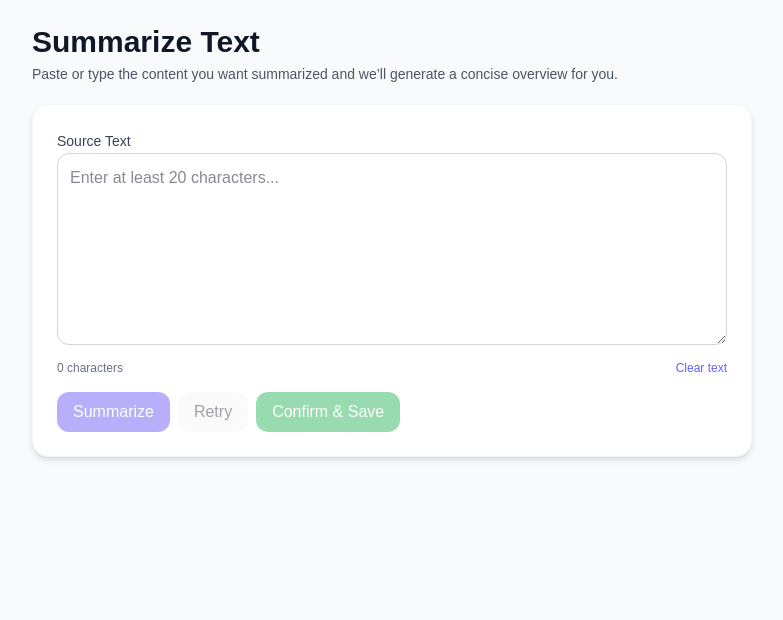
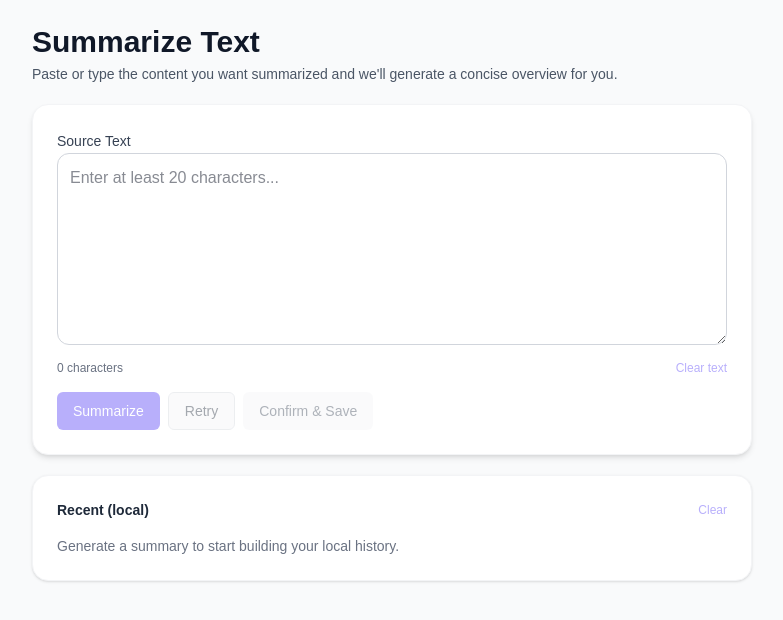
Before and after one commit to duckducknomi/ai-summarizer, a Next.js app: page /summarize in a window 1280 px wide. Shown: the top 620 px of the page, without its empty margins (248-1031 px from the left). Built offline with nearby package versions, Linux system fonts and the light colour scheme.

Commit message:
localstorage hooked, copy to clipboard introduced, history shown

```diff
--- a/src/app/summarize/page.tsx
+++ b/src/app/summarize/page.tsx
@@ -1,23 +1,53 @@
 "use client";
 
-import { useState, useCallback } from "react";
+import { useState, useCallback, useEffect, useRef } from "react";
+
+import {
+  add,
+  attachId,
+  clear as clearHistory,
+  load,
+  type LocalSummary,
+} from "@/lib/localHistory";
 
 type ApiOk = { summary: string };
 type ApiErr = { error?: { code?: string; message?: string } };
+type SaveOk = { id: string; createdAt: string };
 
 export default function SummarizePage() {
   const [text, setText] = useState("");
   const [summary, setSummary] = useState<string | null>(null);
   const [loading, setLoading] = useState(false);
   const [error, setError] = useState<string | null>(null);
+  const [recent, setRecent] = useState<LocalSummary[]>([]);
+  const [copied, setCopied] = useState(false);
+  const [activeAction, setActiveAction] = useState<"summarize" | "save" | null>(
+    null
+  );
+
+  const lastCreatedAtRef = useRef<string | null>(null);
+  const copyTimeoutRef = useRef<ReturnType<typeof setTimeout> | null>(null);
 
   const minLen = 20;
   const canSubmit = !loading && text.trim().length >= minLen;
 
+  useEffect(() => {
+    setRecent(load());
+
+    return () => {
+      if (copyTimeoutRef.current) {
+        clearTimeout(copyTimeoutRef.current);
+      }
+    };
+  }, []);
+
   const handleSummarize = useCallback(async () => {
     setLoading(true);
+    setActiveAction("summarize");
     setError(null);
     setSummary(null);
+    setCopied(false);
+
     try {
       const res = await fetch("/api/summarize", {
         method: "POST",
@@ -25,58 +55,115 @@ export default function SummarizePage() {
         body: JSON.stringify({ text }),
       });
       const data: ApiOk & ApiErr = await res.json();
-      if (!res.ok)
+
+      if (!res.ok) {
         throw new Error(data?.error?.message || "Failed to summarize");
-      setSummary((data as ApiOk).summary);
+      }
+
+      const summaryText = (data as ApiOk).summary;
+      const createdAt = new Date().toISOString();
+
+      setSummary(summaryText);
+      add({ originalText: text, summary: summaryText, createdAt });
+      lastCreatedAtRef.current = createdAt;
+      setRecent(load());
     } catch (e: any) {
-      setError(e.message ?? "Unexpected error");
+      setError(e?.message ?? "Unexpected error");
     } finally {
       setLoading(false);
+      setActiveAction(null);
     }
   }, [text]);
 
   const handleRetry = useCallback(() => {
+    setCopied(false);
     handleSummarize();
   }, [handleSummarize]);
 
   const handleConfirmSave = useCallback(async () => {
     if (!summary) return;
+
     setLoading(true);
+    setActiveAction("save");
     setError(null);
+
     try {
       const res = await fetch("/api/save-summary", {
         method: "POST",
         headers: { "Content-Type": "application/json" },
         body: JSON.stringify({ originalText: text, summary }),
       });
-      const data = await res.json();
-      if (!res.ok) throw new Error(data?.error?.message || "Failed to save");
-      alert(`Saved! id=${data.id}`);
+      const payload: (ApiErr & Partial<SaveOk>) | undefined = await res
+        .json()
+        .catch(() => undefined);
+
+      if (!res.ok) {
+        throw new Error(
+          payload?.error?.message ||
+            (typeof (payload as any)?.message === "string"
+              ? (payload as any).message
+              : "") ||
+            "Failed to save summary"
+        );
+      }
+
+      const { id } = (payload ?? {}) as SaveOk;
+      if (id && lastCreatedAtRef.current) {
+        attachId(lastCreatedAtRef.current, id);
+        setRecent(load());
+      }
+
+      alert("Summary saved!");
     } catch (e: any) {
-      setError(e.message ?? "Unexpected error");
+      setError(e?.message ?? "Failed to save summary");
     } finally {
       setLoading(false);
+      setActiveAction(null);
     }
-  }, [text, summary]);
-
+  }, [summary, text]);
 
   const handleClear = useCallback(() => {
     setText("");
     setSummary(null);
     setError(null);
+    setCopied(false);
+    lastCreatedAtRef.current = null;
   }, []);
 
+  const handleCopy = useCallback(async () => {
+    if (!summary || !navigator?.clipboard) return;
+
+    try {
+      await navigator.clipboard.writeText(summary);
+      setCopied(true);
+      if (copyTimeoutRef.current) {
+        clearTimeout(copyTimeoutRef.current);
+      }
+      copyTimeoutRef.current = setTimeout(() => setCopied(false), 1500);
+    } catch (e: any) {
+      setError(e?.message ?? "Unable to copy summary");
+    }
+  }, [summary]);
+
+  const handleClearRecent = useCallback(() => {
+    clearHistory();
+    setRecent([]);
+    lastCreatedAtRef.current = null;
+  }, []);
+
+  const recentEntries = recent.slice(0, 3);
+
   return (
-    <div className="mx-auto max-w-3xl p-6 space-y-5">
+    <div className="mx-auto max-w-3xl space-y-5 p-6">
       <header className="space-y-1">
         <h1 className="text-3xl font-bold text-gray-900">Summarize Text</h1>
         <p className="text-sm text-gray-600">
-          Paste or type the content you want summarized and we’ll generate a
+          Paste or type the content you want summarized and we'll generate a
           concise overview for you.
         </p>
       </header>
 
-      <div className="rounded-2xl bg-white border border-gray-100 shadow-md p-6 space-y-4">
+      <div className="space-y-4 rounded-2xl border border-gray-100 bg-white p-6 shadow-md">
         <div className="space-y-2">
           <label htmlFor="input" className="text-sm font-medium text-gray-700">
             Source Text
@@ -86,7 +173,7 @@ export default function SummarizePage() {
             value={text}
             onChange={(e) => setText(e.target.value)}
             placeholder="Enter at least 20 characters..."
-            className="w-full h-48 p-3 rounded-xl border border-gray-300 focus:ring-2 focus:ring-indigo-500/40 focus:outline-none"
+            className="h-48 w-full rounded-xl border border-gray-300 p-3 focus:outline-none focus:ring-2 focus:ring-indigo-500/40"
             aria-invalid={Boolean(error)}
             aria-busy={loading}
           />
@@ -95,7 +182,7 @@ export default function SummarizePage() {
             <button
               type="button"
               onClick={handleClear}
-              className="text-indigo-500 hover:underline"
+              className="text-xs font-medium text-indigo-600 transition hover:text-indigo-700 focus:outline-none focus:ring-2 focus:ring-indigo-500/40 disabled:cursor-not-allowed disabled:opacity-40"
               disabled={loading || (!text && !summary)}
             >
               Clear text
@@ -103,41 +190,101 @@ export default function SummarizePage() {
           </div>
         </div>
 
-        <div className="flex gap-2">
+        <div className="flex flex-wrap gap-2">
           <button
+            type="button"
             onClick={handleSummarize}
             disabled={!canSubmit}
-            className="px-4 py-2 rounded-xl bg-indigo-600 text-white hover:bg-indigo-700 disabled:opacity-40 disabled:cursor-not-allowed"
+            className="inline-flex items-center justify-center rounded-md bg-indigo-600 px-4 py-2 text-sm font-medium text-white transition hover:bg-indigo-700 focus:outline-none focus:ring-2 focus:ring-indigo-500/40 disabled:cursor-not-allowed disabled:opacity-40"
           >
-            {loading ? "Summarizing…" : "Summarize"}
+            {activeAction === "summarize" ? "Summarizing..." : "Summarize"}
           </button>
           <button
             type="button"
             onClick={handleRetry}
-            className="px-4 py-2 rounded-xl bg-gray-100 hover:bg-gray-200 disabled:opacity-40"
+            className="inline-flex items-center justify-center rounded-md border border-gray-300 bg-gray-100 px-4 py-2 text-sm font-medium text-gray-800 transition hover:bg-gray-200 focus:outline-none focus:ring-2 focus:ring-indigo-500/40 disabled:cursor-not-allowed disabled:opacity-40"
             disabled={loading || !summary}
           >
             Retry
           </button>
           <button
+            type="button"
             onClick={handleConfirmSave}
-            className="px-4 py-2 rounded-xl bg-green-600 text-white disabled:opacity-40"
+            className="inline-flex items-center justify-center rounded-md bg-gray-100 px-4 py-2 text-sm font-medium text-gray-700 transition hover:bg-gray-200 focus:outline-none focus:ring-2 focus:ring-indigo-500/40 disabled:cursor-not-allowed disabled:opacity-40"
             disabled={!summary || loading}
-            title="Will save to DB in the next section"
+            title="Save this summary to your account"
           >
-            Confirm & Save
+            {activeAction === "save" ? "Saving..." : "Confirm & Save"}
           </button>
         </div>
 
-        {error && <div className="text-red-600 text-sm">{error}</div>}
+        {error && <div className="text-sm text-red-600">{error}</div>}
       </div>
 
       {summary && (
-        <section className="rounded-2xl border border-gray-200 bg-white p-4 space-y-3 shadow-sm">
-          <h2 className="font-medium text-gray-900">Summary</h2>
-          <p className="whitespace-pre-wrap text-gray-700">{summary}</p>
+        <section className="space-y-3 rounded-2xl border border-gray-100 bg-white p-6 text-gray-900 shadow-sm">
+          <div className="flex items-center justify-between gap-3">
+            <h2 className="text-lg font-semibold text-gray-900">Summary</h2>
+            <button
+              type="button"
+              onClick={handleCopy}
+              className="inline-flex items-center justify-center rounded-md bg-gray-100 px-3 py-1 text-xs font-medium text-gray-700 transition hover:bg-gray-200 focus:outline-none focus:ring-2 focus:ring-indigo-500/40 disabled:cursor-not-allowed disabled:opacity-40"
+              disabled={copied}
+            >
+              {copied ? "Copied!" : "Copy"}
+            </button>
+          </div>
+          <p className="whitespace-pre-wrap text-base leading-relaxed text-gray-700">
+            {summary}
+          </p>
         </section>
       )}
+
+      <section className="space-y-4 rounded-2xl border border-gray-100 bg-white p-6 shadow-sm">
+        <div className="flex items-center justify-between">
+          <h2 className="text-sm font-semibold text-gray-800">Recent (local)</h2>
+          <button
+            type="button"
+            onClick={handleClearRecent}
+            className="text-xs font-medium text-indigo-600 transition hover:text-indigo-700 focus:outline-none focus:ring-2 focus:ring-indigo-500/40 disabled:cursor-not-allowed disabled:opacity-40"
+            disabled={recentEntries.length === 0}
+          >
+            Clear
+          </button>
+        </div>
+
+        {recentEntries.length === 0 ? (
+          <p className="text-sm text-gray-500">
+            Generate a summary to start building your local history.
+          </p>
+        ) : (
+          <ul className="space-y-3">
+            {recentEntries.map((item) => {
+              const timestamp = new Date(item.createdAt);
+              const formatted = Number.isNaN(timestamp.getTime())
+                ? item.createdAt
+                : timestamp.toLocaleString();
+
+              return (
+                <li
+                  key={`${item.createdAt}-${item.id ?? "local"}`}
+                  className="rounded-lg border border-gray-100 bg-gray-50 p-3"
+                >
+                  <div className="flex items-center justify-between text-[11px] text-gray-500">
+                    <span>{formatted}</span>
+                    {item.id && (
+                      <span className="font-medium text-green-600">Saved</span>
+                    )}
+                  </div>
+                  <p className="mt-2 text-sm text-gray-700" title={item.summary}>
+                    {item.summary}
+                  </p>
+                </li>
+              );
+            })}
+          </ul>
+        )}
+      </section>
     </div>
   );
 }
--- /dev/null
+++ b/src/lib/localHistory.ts
@@ -0,0 +1,46 @@
+export type LocalSummary = {
+  id?: string;
+  originalText: string;
+  summary: string;
+  createdAt: string; // ISO
+};
+
+const KEY = "ai-summarizer:history";
+
+function read(): LocalSummary[] {
+  if (typeof window === "undefined") return [];
+  try {
+    const raw = localStorage.getItem(KEY);
+    return raw ? (JSON.parse(raw) as LocalSummary[]) : [];
+  } catch {
+    return [];
+  }
+}
+
+function write(items: LocalSummary[]) {
+  if (typeof window === "undefined") return;
+  localStorage.setItem(KEY, JSON.stringify(items));
+}
+
+export function load(): LocalSummary[] {
+  return read();
+}
+
+export function add(item: LocalSummary) {
+  const items = read();
+  write([item, ...items].slice(0, 50)); // keep it bounded
+}
+
+export function attachId(createdAt: string, id: string) {
+  const items = read();
+  const idx = items.findIndex((i) => i.createdAt === createdAt);
+  if (idx >= 0) {
+    items[idx] = { ...items[idx], id };
+    write(items);
+  }
+}
+
+export function clear() {
+  if (typeof window === "undefined") return;
+  localStorage.removeItem(KEY);
+}
```
